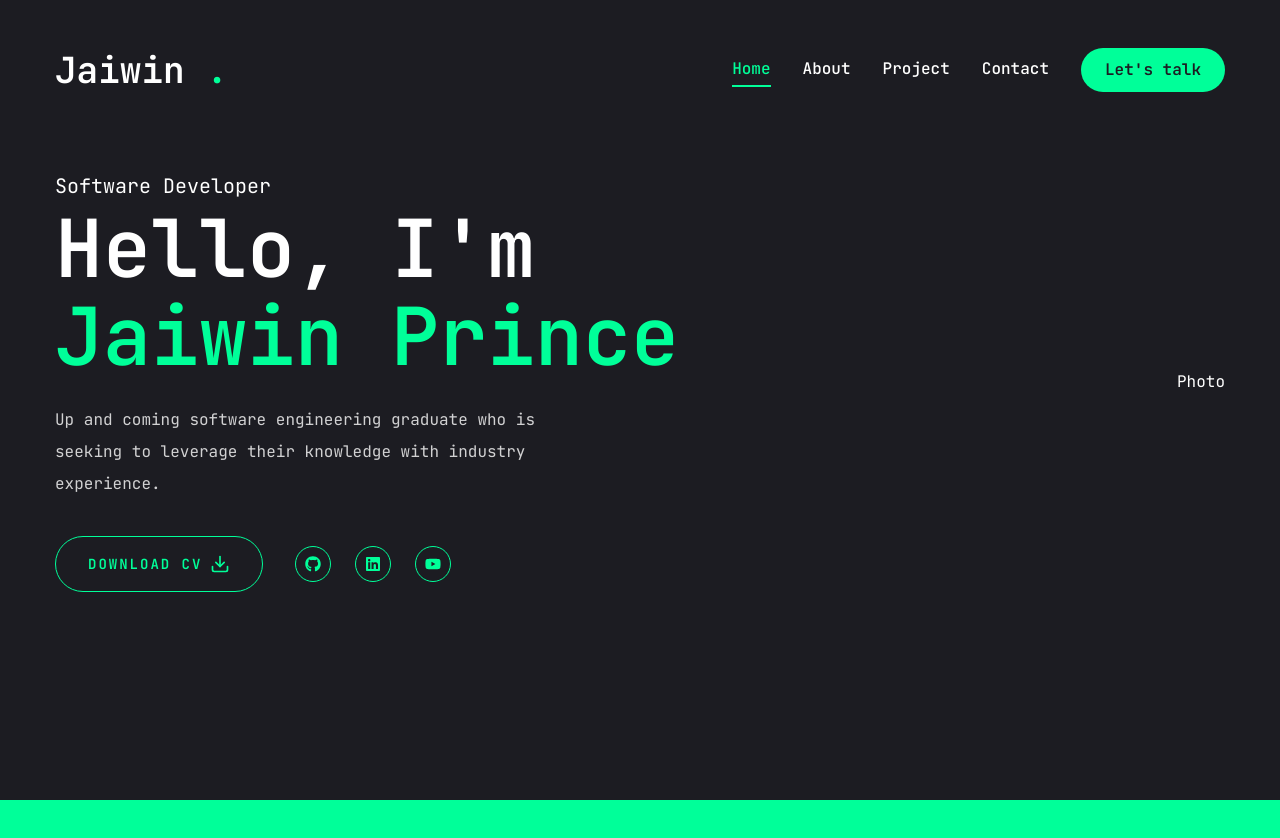
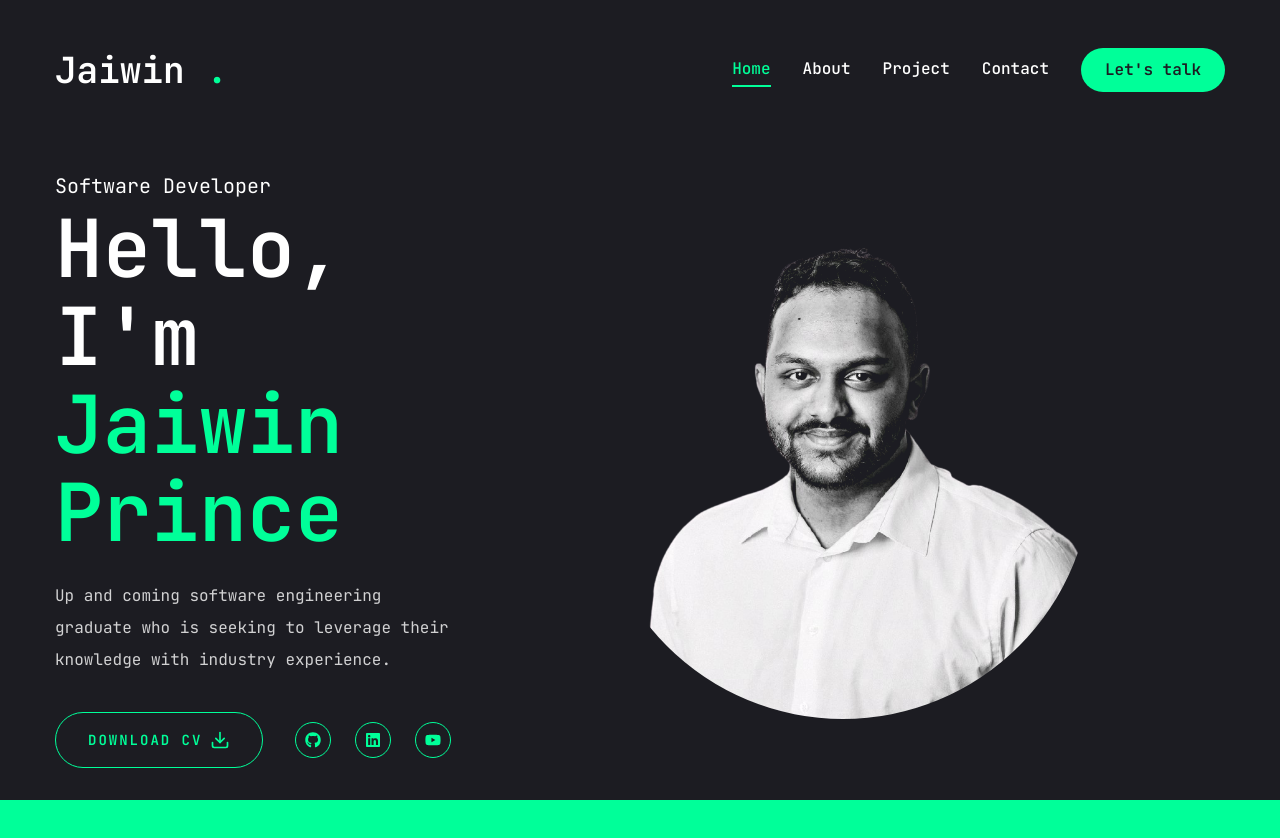
Before and after one commit to Jaiwin21/Portfolio, a Next.js app: page / in a window 1280 px wide. Shown: the top 838 px of the page. Before the commit the page ends 800 px from the top, so only its background shows below. Built offline with nearby package versions, Linux system fonts and the light colour scheme.

Commit message:
photo behaviour

```diff
--- a/components/ui/Photo.jsx
+++ b/components/ui/Photo.jsx
@@ -5,8 +5,34 @@ import Image from "next/image";
 
 const Photo = () => {
   return (
-    <div>Photo</div>
-  )
+    <div className="w-full h-full relative flex items-center justify-center">
+      <motion.div
+      initial={{ opacity: 0 }}
+      animate={{
+        opacity: 1,
+        transition: { delay: 2, duration: 0.4, ease: "easeIn"},
+      }}
+      >
+        <motion.div
+        initial={{ opacity: 0 }}
+        animate={{
+        opacity: 1,
+        transition: { delay: 2.4, duration: 0.4, ease: "easeInOut"},
+        }}
+
+        className="w-[298px] h-[298px] xl:w-[498px] xl:h-[498px] mix-blend-lighten relative overflow-hidden rounded-full">
+          <Image
+            src="/portfoliopic.png"
+            priority
+            quality={100}
+            fill
+            alt=""
+            className="object-cover"
+          />
+        </motion.div>
+      </motion.div>
+    </div>
+  );
 }
 
-export default Photo
+export default Photo;
```
